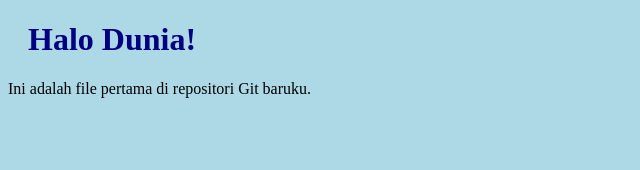
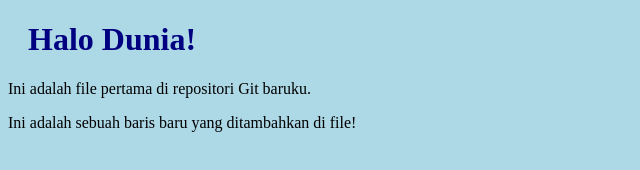
Before and after one commit to Naaudi/College, a plain HTML site: page index.html in a window 1280 px wide. Shown: the whole page, without its empty margins (0-640 px from the left). Drawn offline with Linux system fonts and the light colour scheme.

Commit message:
Update file index.html dengan ditambahkan baris baru

```diff
--- a/index.html
+++ b/index.html
@@ -8,6 +8,6 @@
 
 <h1>Halo Dunia!</h1>
 <p>Ini adalah file pertama di repositori Git baruku.</p>
-
+<p>Ini adalah sebuah baris baru yang ditambahkan di file!</p>
 </body>
 </html>
```
